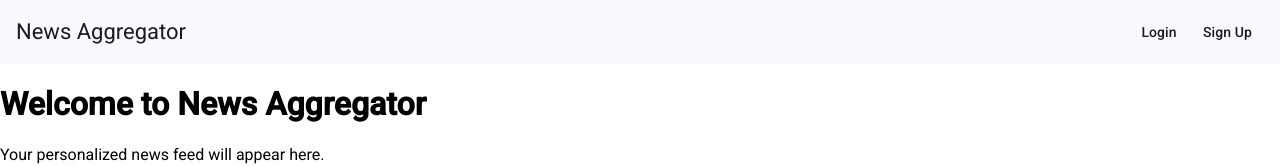
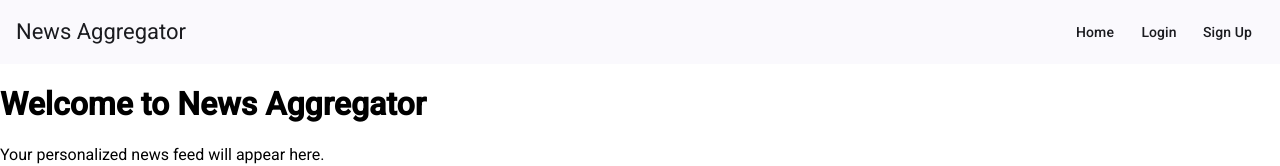
Before and after one commit to C-Ronny/news-aggregator, an Angular app: page / in a window 1280 px wide. Shown: the top 166 px of the page. Built offline with nearby package versions, Linux system fonts and the light colour scheme.

Commit message:
adding navigation links to header file for routes to login and sign up

```diff
--- a/src/app/header/header.component.html
+++ b/src/app/header/header.component.html
@@ -1,6 +1,7 @@
 <mat-toolbar color="primary">
   <span>News Aggregator</span>
   <span class="spacer"></span>
-  <button mat-button>Login</button>
-  <button mat-button>Sign Up</button>
+  <button mat-button routerLink="/">Home</button>
+  <button mat-button routerLink="/login">Login</button>
+  <button mat-button routerLink="/signup">Sign Up</button>
 </mat-toolbar>
--- a/src/app/header/header.component.ts
+++ b/src/app/header/header.component.ts
@@ -1,11 +1,12 @@
 import { Component } from '@angular/core';
 import { MatToolbarModule } from '@angular/material/toolbar';
 import { MatButtonModule } from '@angular/material/button';
+import { RouterLink } from '@angular/router';
 
 @Component({
   selector: 'app-header',
   standalone: true,
-  imports: [MatToolbarModule, MatButtonModule],
+  imports: [MatToolbarModule, MatButtonModule, RouterLink],
   templateUrl: './header.component.html',
   styleUrl: './header.component.scss'
 })
```
